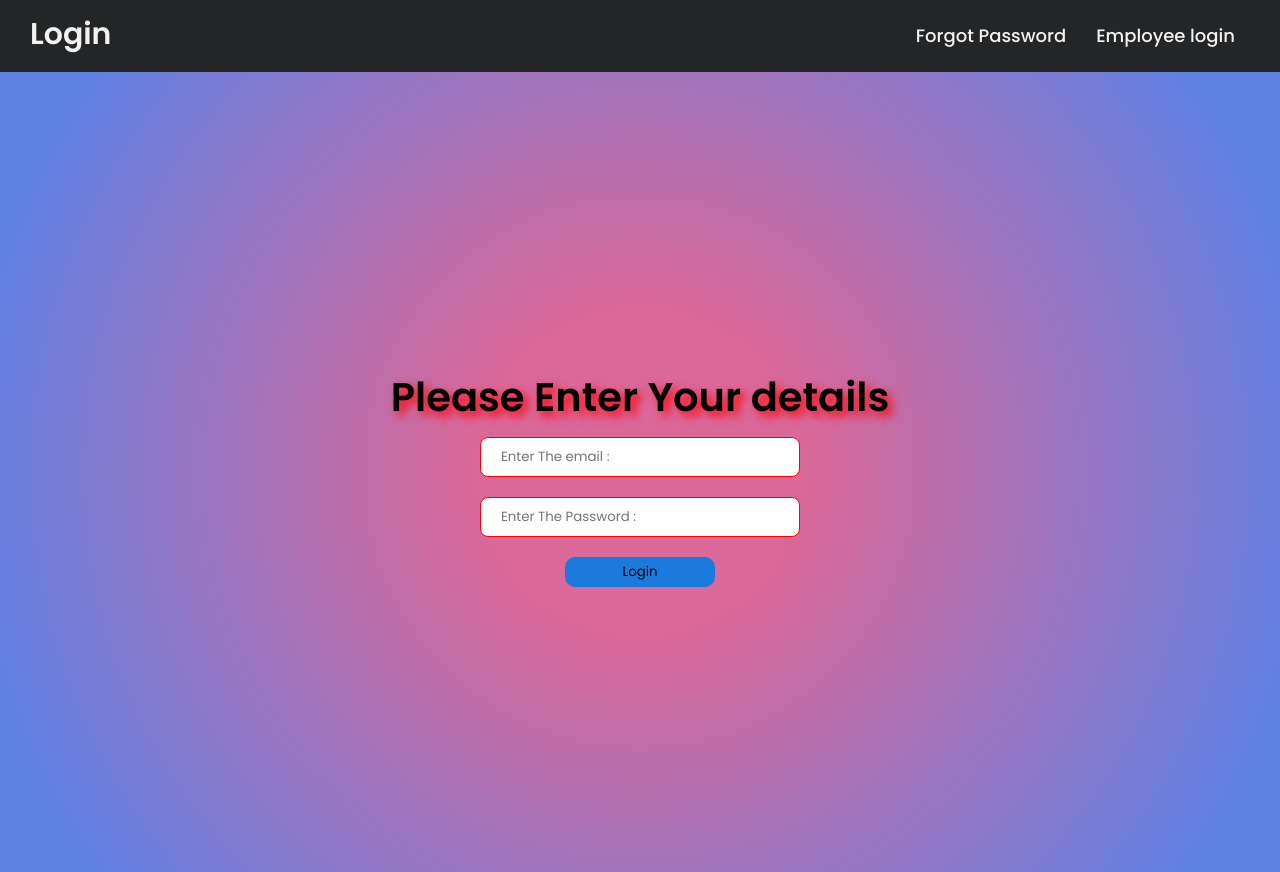
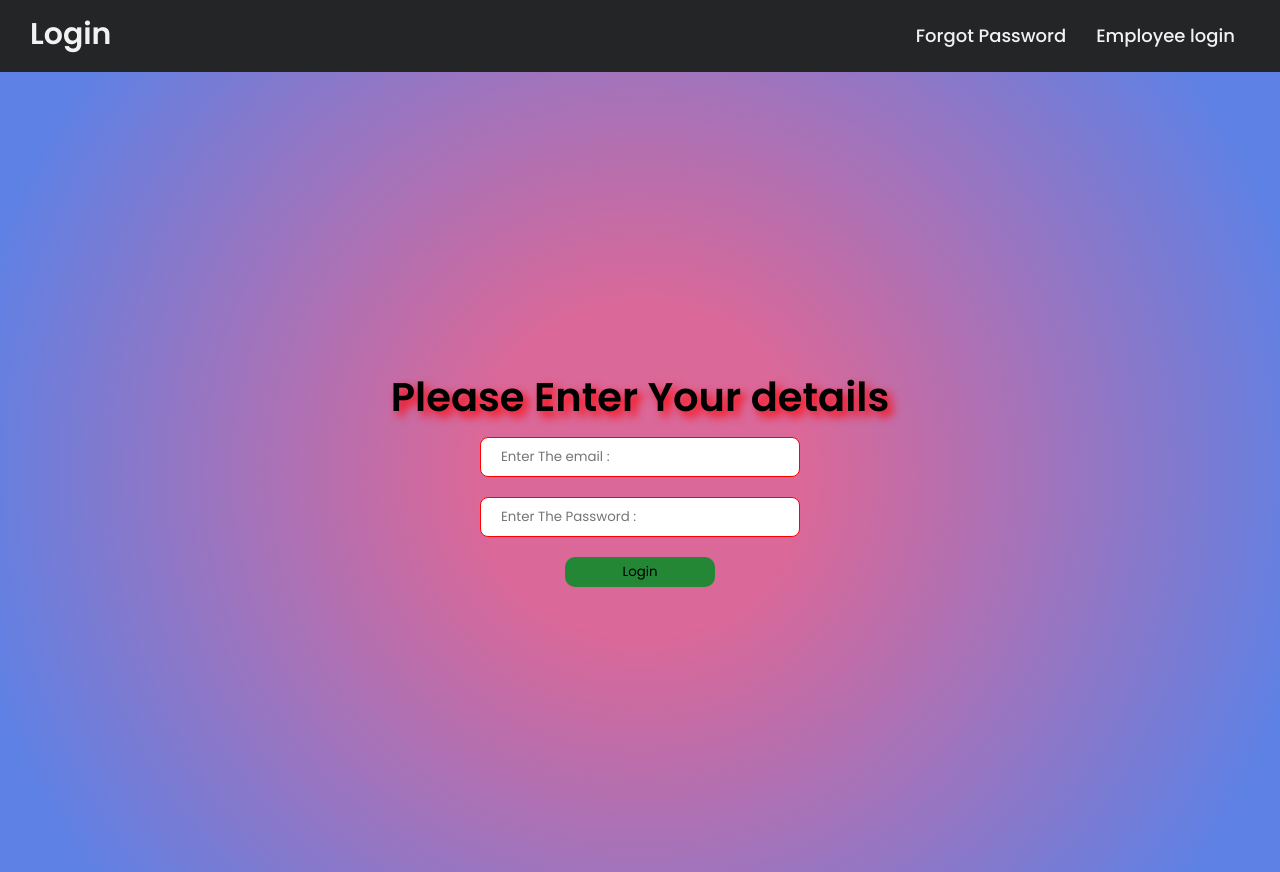
Before and after one commit to sreerag-a-sasi/HRM-client, a React (Vite) app: page / in a window 1280 px wide. Built offline with nearby package versions, Linux system fonts and the light colour scheme.

Commit message:
testing github

```diff
--- a/src/Components/style.css
+++ b/src/Components/style.css
@@ -30,7 +30,7 @@ button {
     height: 30px;
     border: 0px;
     border-radius: 10px;
-    background-color: #1a7bdc;
+    background-color: #238735;
     margin-left: 0%;
 }
 #viewbutton {
```
